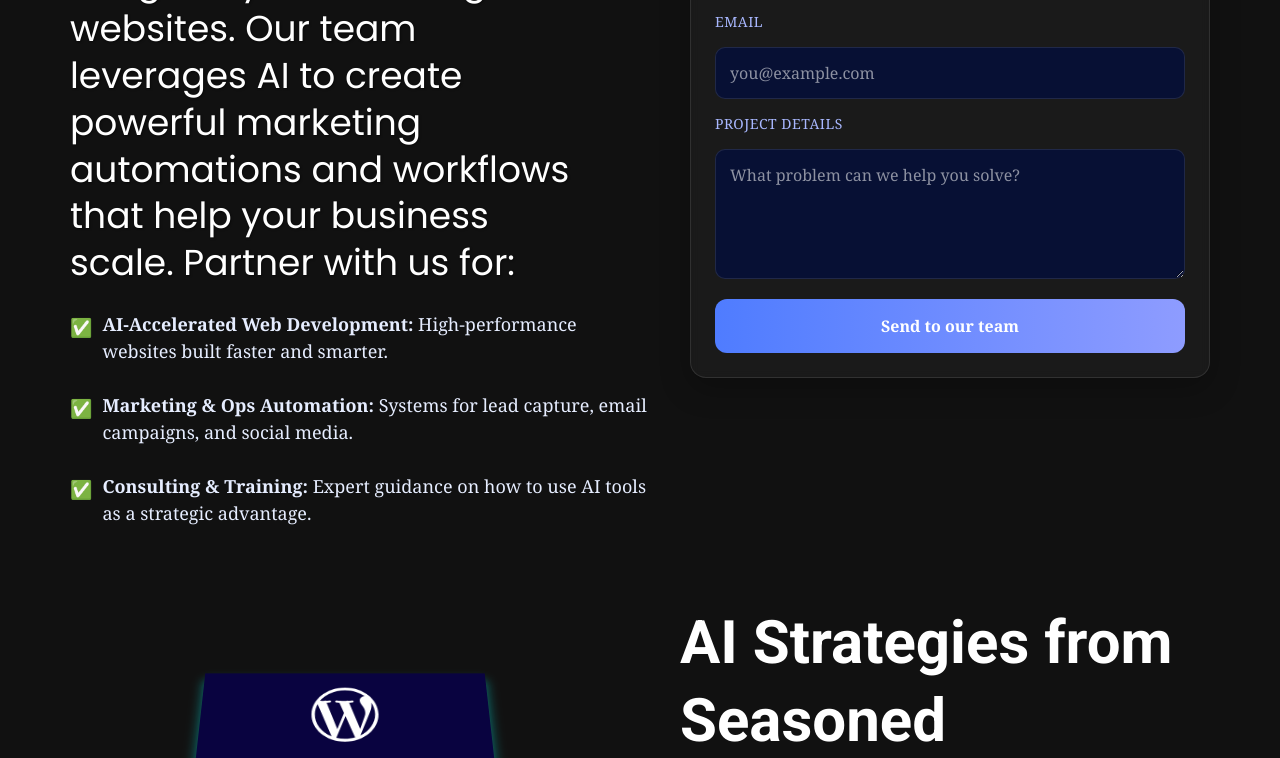
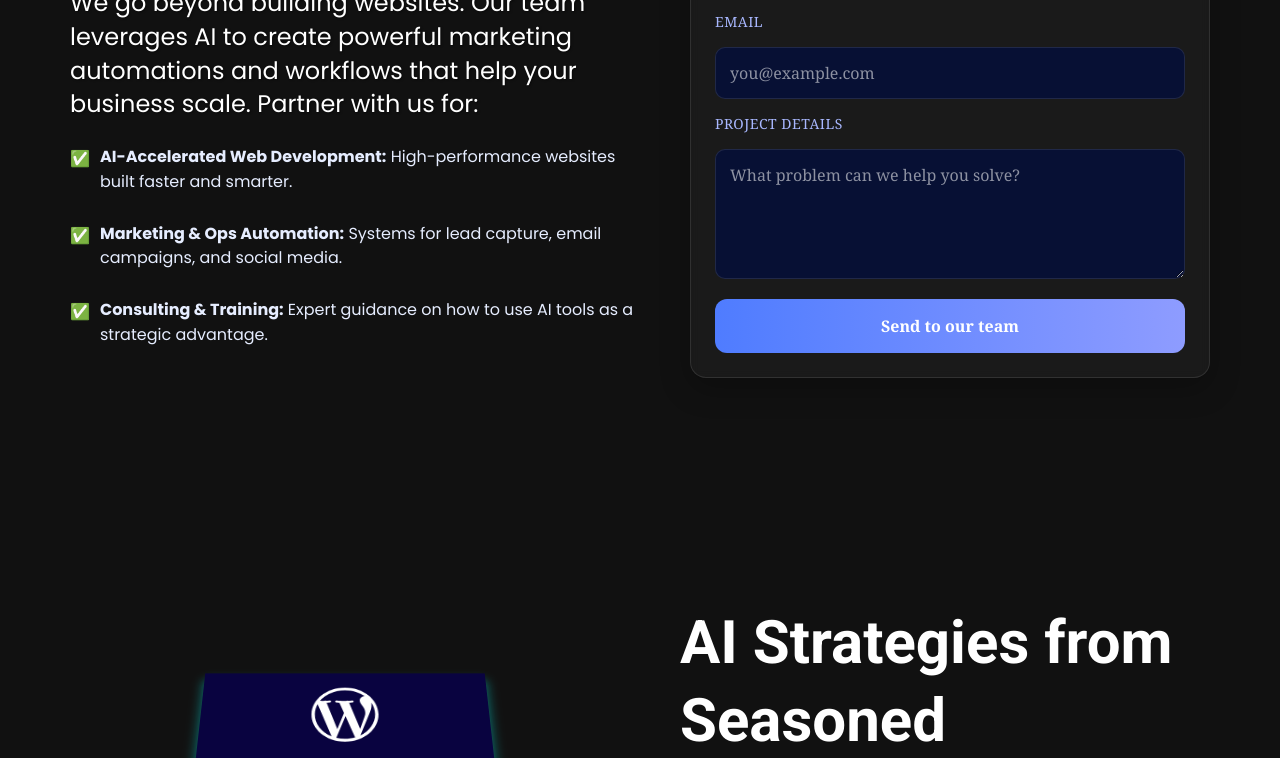
Before and after one commit to theremotecreative/the-remote-creative-v3, a Gatsby site: page / in a window 1280 px wide. Shown: the part 336-1094 px from the top of the page. Built offline with nearby package versions, Linux system fonts and the light colour scheme; Gatsby itself is replaced by a stand-in of ours; no server answers.

Commit message:
Tighten hero typography and bullet styling

```diff
--- a/src/components/home-components/hero-section.js
+++ b/src/components/home-components/hero-section.js
@@ -227,8 +227,8 @@ const HeroMain = styled.section`
         h1 {
             font-family: Roboto;
             font-weight: 900;
-            font-size: 72px;
-            line-height: 1.2;
+            font-size: 56px;
+            line-height: 1.15;
             color: #fff;
             max-width: 960px;
             text-shadow: 2px 2px 4px rgba(0,0,0,.5);
@@ -241,8 +241,8 @@ const HeroMain = styled.section`
         p {
             font-family: Poppins;
             font-weight: 400;
-            font-size: 36px;
-            line-height: 1.3;
+            font-size: 24px;
+            line-height: 1.4;
             max-width: 520px;
             margin: 12px 0 0 0;
             color: #fff;
@@ -262,12 +262,14 @@ const HeroMain = styled.section`
             align-items: flex-start;
             gap: 10px;
             color: #e6edff;
-            font-size: 18px;
-            line-height: 1.5;
+            font-family: Poppins;
+            font-weight: 500;
+            font-size: 16px;
+            line-height: 1.55;
         }
         .bullet-icon {
-            font-size: 18px;
-            margin-top: 3px;
+            font-size: 16px;
+            margin-top: 2px;
         }
     }
     .hero-form {
@@ -292,11 +294,11 @@ const HeroMain = styled.section`
         .hero-content {
             text-align: center;
             h1 {
-                font-size: 56px;
+                font-size: 44px;
             }
             p {
                 margin: 12px auto 0 auto;
-                font-size: 32px;
+                font-size: 22px;
             }
         }
         .hero-form {
@@ -319,11 +321,11 @@ const HeroMain = styled.section`
         .hero-content {
             text-align: center;
             h1 {
-                font-size: 36px;
+                font-size: 32px;
             }
             p {
                 margin: 12px auto 0 auto;
-                font-size: 24px;
+                font-size: 20px;
             }
         }
         .hero-form {
```
